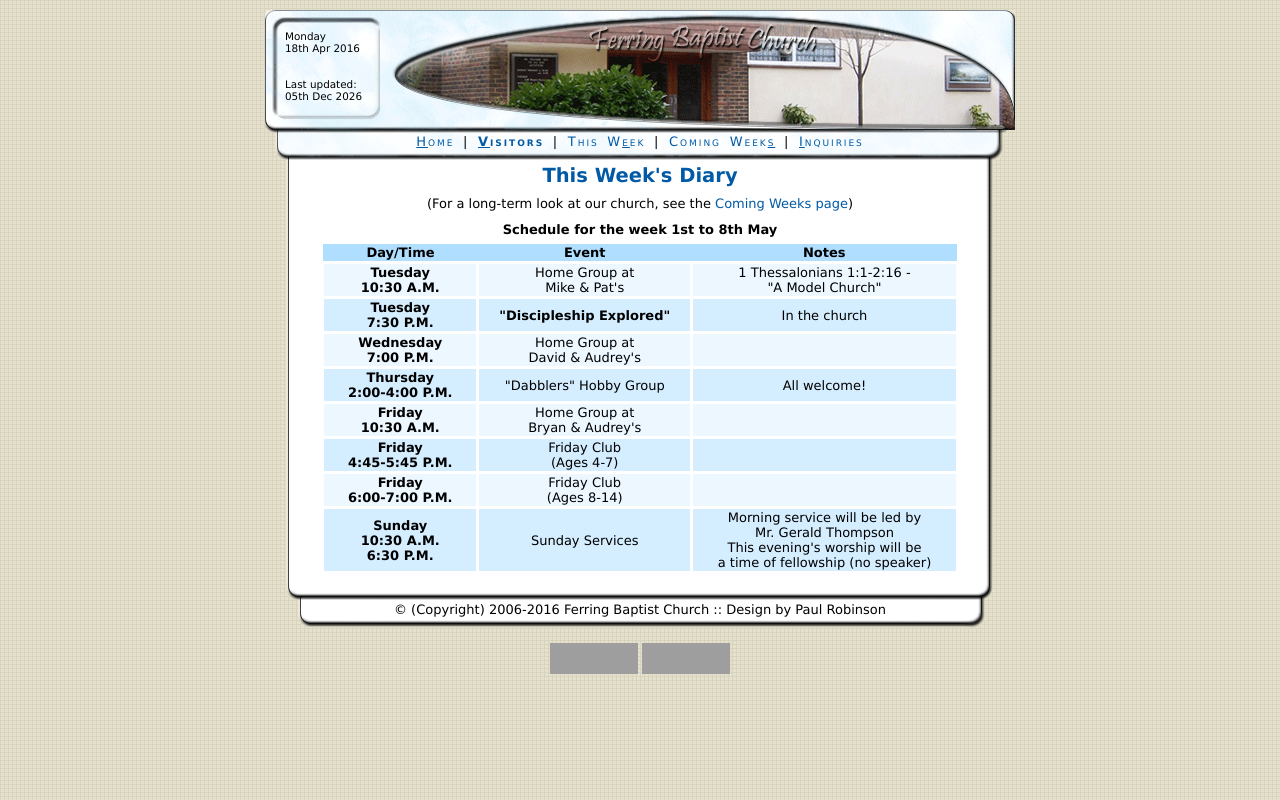
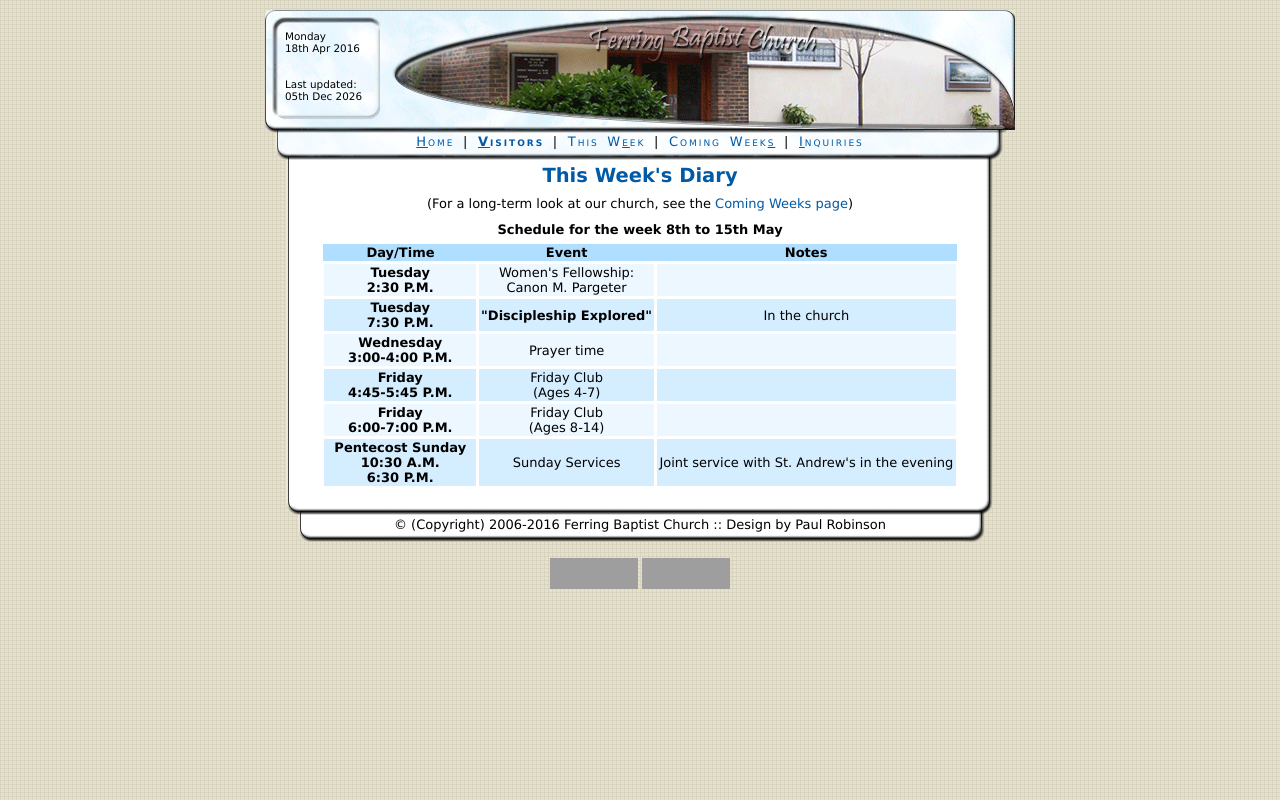
Before and after one commit to paulrr88/church, a PHP site: page /church/diary.php in a window 1280 px wide. Run offline with PHP 8.4, Linux system fonts and the light colour scheme; grey boxes are pictures that could not be loaded.

Commit message:
Diary update

```diff
--- a/diary.php
+++ b/diary.php
@@ -6,7 +6,7 @@
 
 				<p class="centre">(For a long-term look at our church, see the <a href="upcoming.php">Coming Weeks page</a>)</p>
 
-				<p class="centre"><strong>Schedule for the week 1st to 8th May</strong></p>
+				<p class="centre"><strong>Schedule for the week 8th to 15th May</strong></p>
 
 				<table class="styled" summary="Schedule for events in the coming week(s)">
 					<thead>
@@ -18,9 +18,9 @@
 					</thead>
 					<tbody>
 						<tr class="odd">
-							<th scope="row">Tuesday<br /> 10:30 A.M.</th>
-							<td>Home Group at<br />Mike &amp; Pat's</td>
-							<td>1 Thessalonians 1:1-2:16 - <br />"A Model Church"</td>
+							<th scope="row">Tuesday<br />2:30 P.M.</th>
+							<td>Women's Fellowship:<br />Canon M. Pargeter</td>
+							<td></td>
 						</tr>
 						<!--temp--><tr>
 							<th scope="row">Tuesday<br />7:30 P.M.</th>
@@ -28,18 +28,8 @@
 							<td>In the church</td>
 						</tr>
 						<tr class="odd">
-							<th scope="row">Wednesday<br />7:00 P.M.</th>
-							<td>Home Group at<br />David &amp; Audrey's</td>
-							<td></td>
-						</tr>
-						<tr>
-							<th scope="row">Thursday<br />2:00-4:00 P.M.</th>
-							<td>"Dabblers" Hobby Group</td>
-							<td>All welcome!</td>
-						</tr>
-						<tr class="odd">
-							<th scope="row">Friday<br />10:30 A.M.</th>
-							<td>Home Group at<br />Bryan &amp; Audrey's</td>
+							<th scope="row">Wednesday<br />3:00-4:00 P.M.</th>
+							<td>Prayer time</td>
 							<td></td>
 						</tr>
 						<tr>
@@ -53,9 +43,9 @@
 							<td></td>
 						</tr>
 						<tr>
-							<th scope="row">Sunday<br />10:30 A.M.<br />6:30 P.M.</th>
+							<th scope="row">Pentecost Sunday<br />10:30 A.M.<br />6:30 P.M.</th>
 							<td>Sunday Services</td>
-							<td>Morning service will be led by<br />Mr. Gerald Thompson<br />This evening's worship will be<br />a time of fellowship (no speaker)</td>
+							<td>Joint service with St. Andrew's in the evening</td>
 						</tr>
 					</tbody>
 				</table>
```
